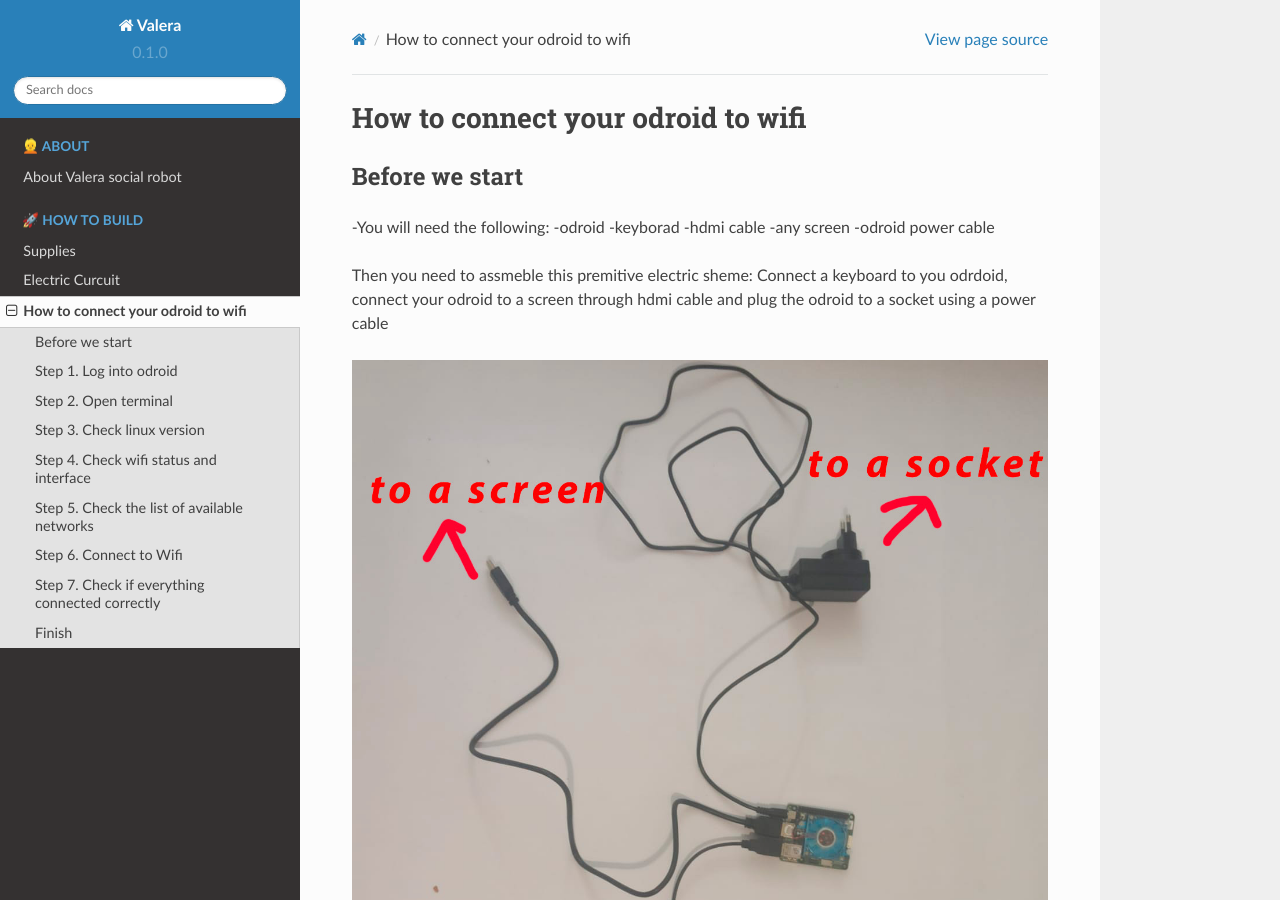
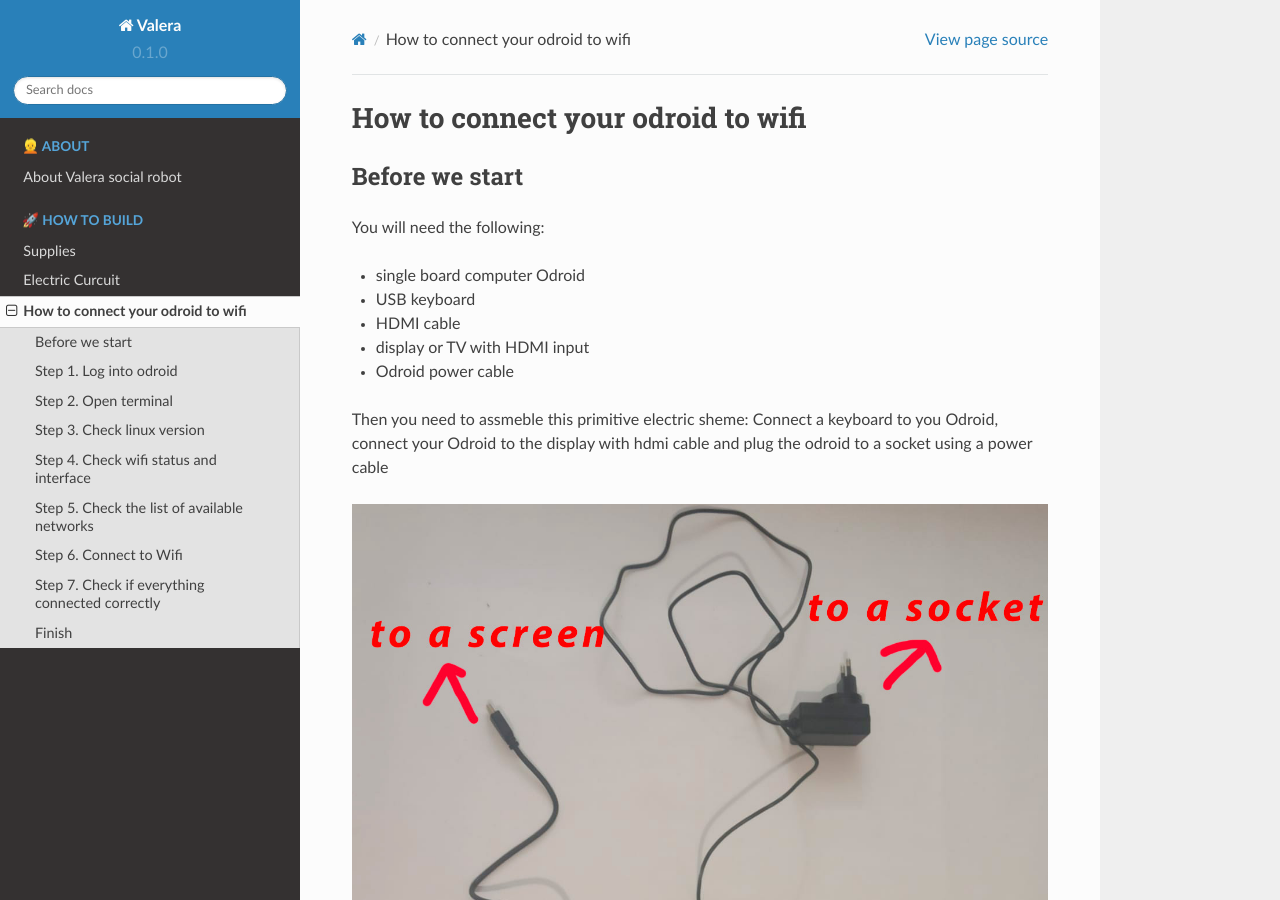
Before and after one commit to goodlancer-org/valera, a Sphinx documentation site: the page built from docs/odroid_wifi_connect.rst, in a window 1280 px wide and 900 px high. Built offline with Sphinx 7.4.7 and the Read the Docs theme 2.0.0, drawn with Linux system fonts in a browser that asks for light colours.

Commit message:
documentation fix

```diff
--- a/docs/index.rst
+++ b/docs/index.rst
@@ -1,5 +1,7 @@
 Welcome to social robot's Valera documentation!
 ===============================================
+
+.. image:: images/Valera.jpg
 
 Contents
 --------
--- a/docs/odroid_wifi_connect.rst
+++ b/docs/odroid_wifi_connect.rst
@@ -4,15 +4,16 @@ How to connect your odroid to wifi
 Before we start
 ~~~~~~~~~~~~~~~~~
 
--You will need the following:
--odroid
--keyborad
--hdmi cable
--any screen
--odroid power cable
+You will need the following:
 
-Then you need to assmeble this premitive electric sheme:
-Connect a keyboard to you odrdoid, connect your odroid to a screen through hdmi cable and plug the odroid to a socket using a power cable
+* single board computer Odroid
+* USB keyboard
+* HDMI cable
+* display or TV with HDMI input
+* Odroid power cable
+
+Then you need to assmeble this primitive electric sheme:
+Connect a keyboard to you Odroid, connect your Odroid to the display with hdmi cable and plug the odroid to a socket using a power cable
 
 .. image:: images/Odroid_wifi_connect/Scheme.jpg
 
```
